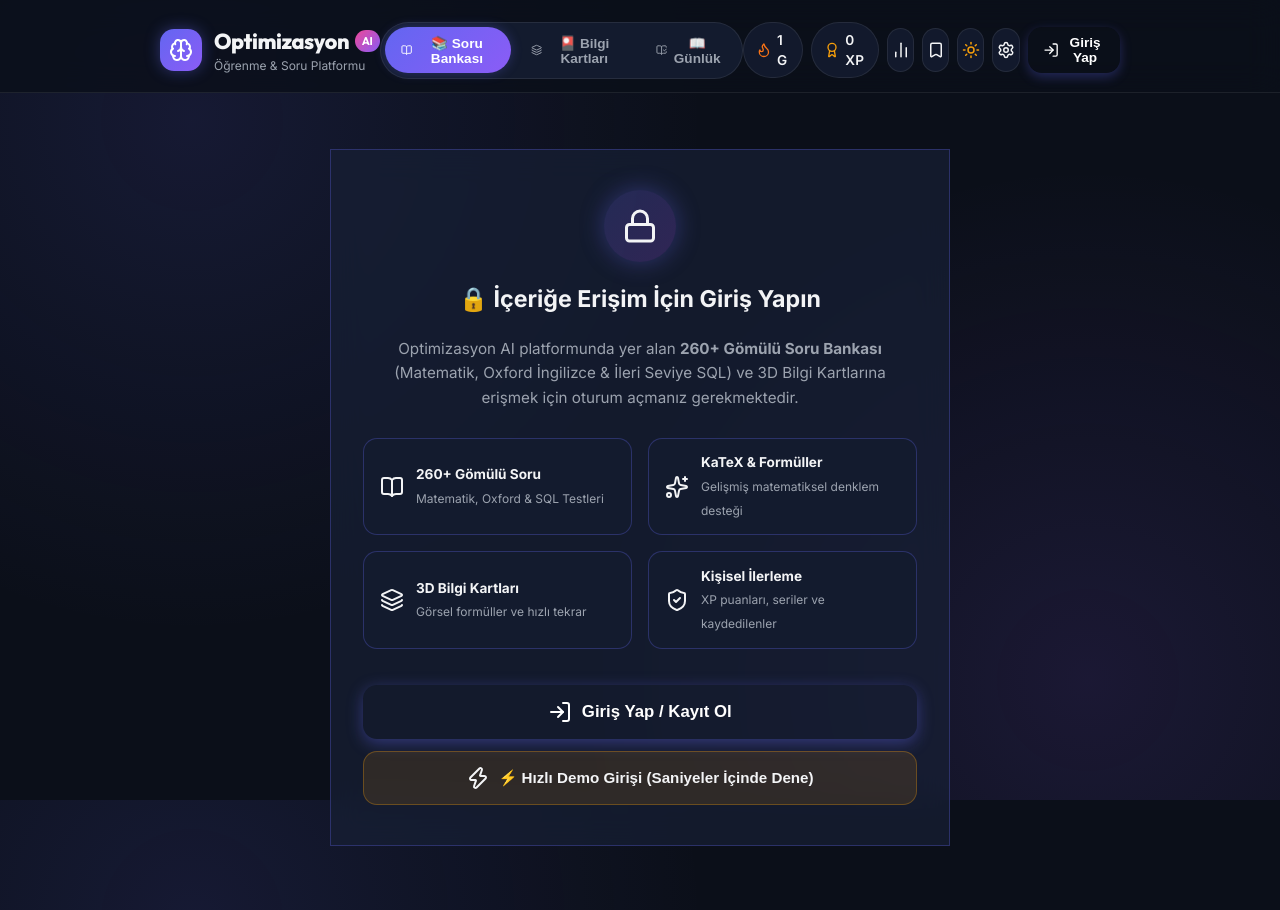
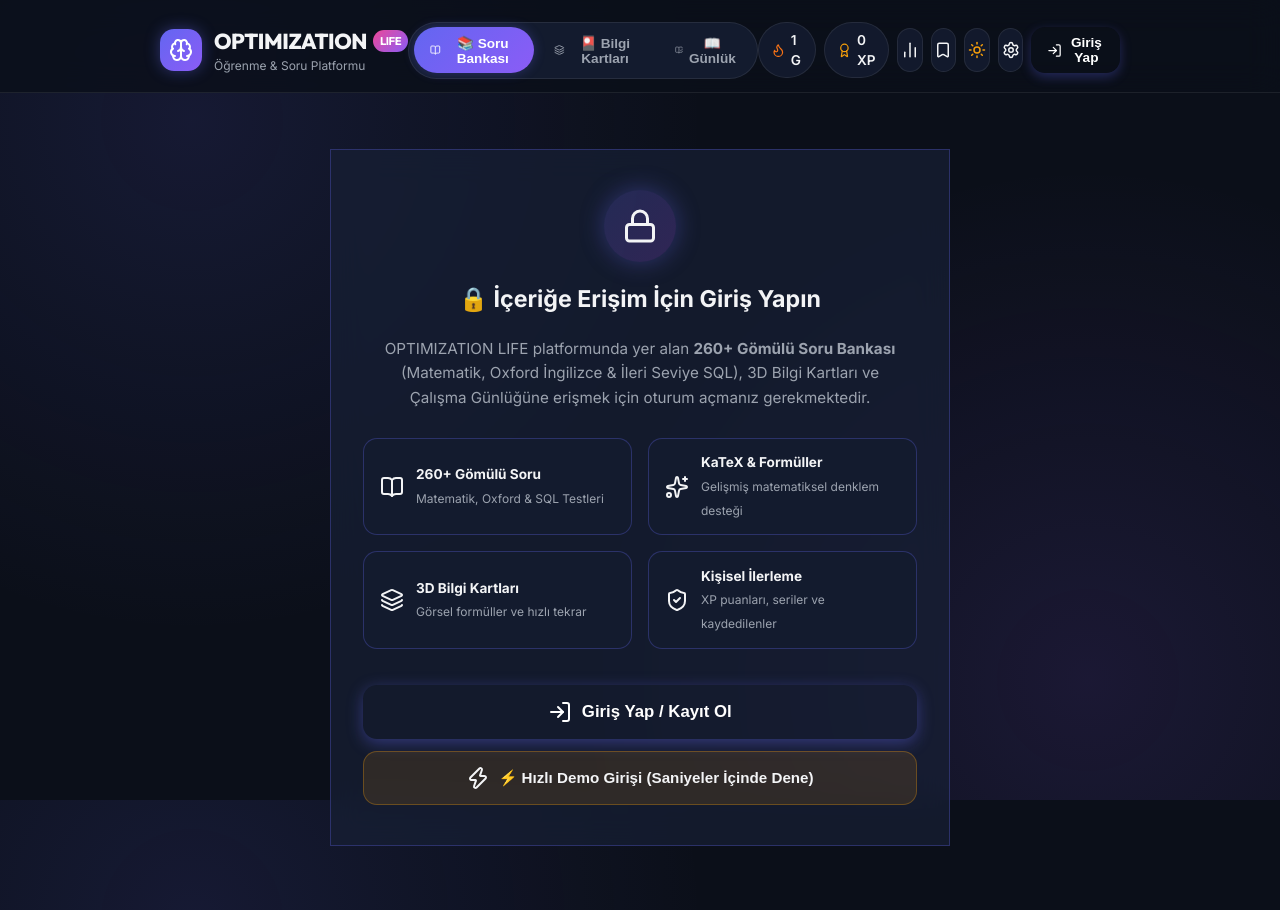
Before and after one commit to semihvz/education_platform, a React (Vite) app: page / in a window 1280 px wide. Built offline with nearby package versions, Linux system fonts and the light colour scheme.

Commit message:
chore: Rename application to OPTIMIZATION LIFE across header, manifest, HTML title and config files

```diff
--- a/capacitor.config.json
+++ b/capacitor.config.json
@@ -1,6 +1,6 @@
 {
   "appId": "com.mindpulse.learningapp",
-  "appName": "Optimizasyon AI",
+  "appName": "OPTIMIZATION LIFE",
   "webDir": "dist",
   "bundledWebRuntime": false,
   "server": {
--- a/index.html
+++ b/index.html
@@ -5,9 +5,9 @@
     <link rel="icon" type="image/svg+xml" href="/vite.svg" />
     <meta name="viewport" content="width=device-width, initial-scale=1.0, maximum-scale=1.0, user-scalable=no" />
     <meta name="theme-color" content="#0b0f19" />
-    <meta name="description" content="Yapay Zeka Destekli 5 Şıklı Soru ve Detaylı Konu Anlatım Platformu (Mobil & Web)" />
+    <meta name="description" content="Optimization Life - Yapay Zeka Destekli Soru Bankası, Bilgi Kartları ve Çalışma Günlüğü Platformu" />
     <link rel="manifest" href="/manifest.json" />
-    <title>Optimizasyon AI - Akıllı Öğrenme & 5 Şıklı Soru Platformu</title>
+    <title>OPTIMIZATION LIFE - Akıllı Öğrenme & Soru Platformu</title>
   </head>
   <body>
     <div id="root"></div>
--- a/src/components/AuthGuardWall.tsx
+++ b/src/components/AuthGuardWall.tsx
@@ -24,7 +24,7 @@ export const AuthGuardWall: React.FC<AuthGuardWallProps> = ({ onOpenAuth, onLogi
 
         <h2>🔒 İçeriğe Erişim İçin Giriş Yapın</h2>
         <p className="guard-desc">
-          Optimizasyon AI platformunda yer alan <strong>260+ Gömülü Soru Bankası</strong> (Matematik, Oxford İngilizce & İleri Seviye SQL) ve 3D Bilgi Kartlarına erişmek için oturum açmanız gerekmektedir.
+          OPTIMIZATION LIFE platformunda yer alan <strong>260+ Gömülü Soru Bankası</strong> (Matematik, Oxford İngilizce & İleri Seviye SQL), 3D Bilgi Kartları ve Çalışma Günlüğüne erişmek için oturum açmanız gerekmektedir.
         </p>
 
         {/* Feature Highlights Grid */}
--- a/src/components/AuthModal.tsx
+++ b/src/components/AuthModal.tsx
@@ -66,7 +66,7 @@ export const AuthModal: React.FC<AuthModalProps> = ({ onLoginSuccess, onClose })
             <LogIn className="modal-icon text-indigo" />
             <div>
               <h2>{mode === 'login' ? 'Hesabınıza Giriş Yapın' : 'Yeni Hesap Oluşturun'}</h2>
-              <p className="modal-subtitle">Optimizasyon AI Öğrenme Platformu</p>
+              <p className="modal-subtitle">OPTIMIZATION LIFE Öğrenme Platformu</p>
             </div>
           </div>
           <button className="close-btn" onClick={onClose}>
--- a/src/components/Header.tsx
+++ b/src/components/Header.tsx
@@ -44,7 +44,7 @@ export const Header: React.FC<HeaderProps> = ({
               <Brain className="brain-svg" />
             </div>
             <div className="brand-text">
-              <h1 className="title">Optimizasyon<span className="ai-badge">AI</span></h1>
+              <h1 className="title">OPTIMIZATION<span className="ai-badge">LIFE</span></h1>
               <p className="subtitle">Öğrenme & Soru Platformu</p>
             </div>
           </div>
```
Also changed, not shown: public/manifest.json, 1 other file (tests, documents, lock files or other folders).
